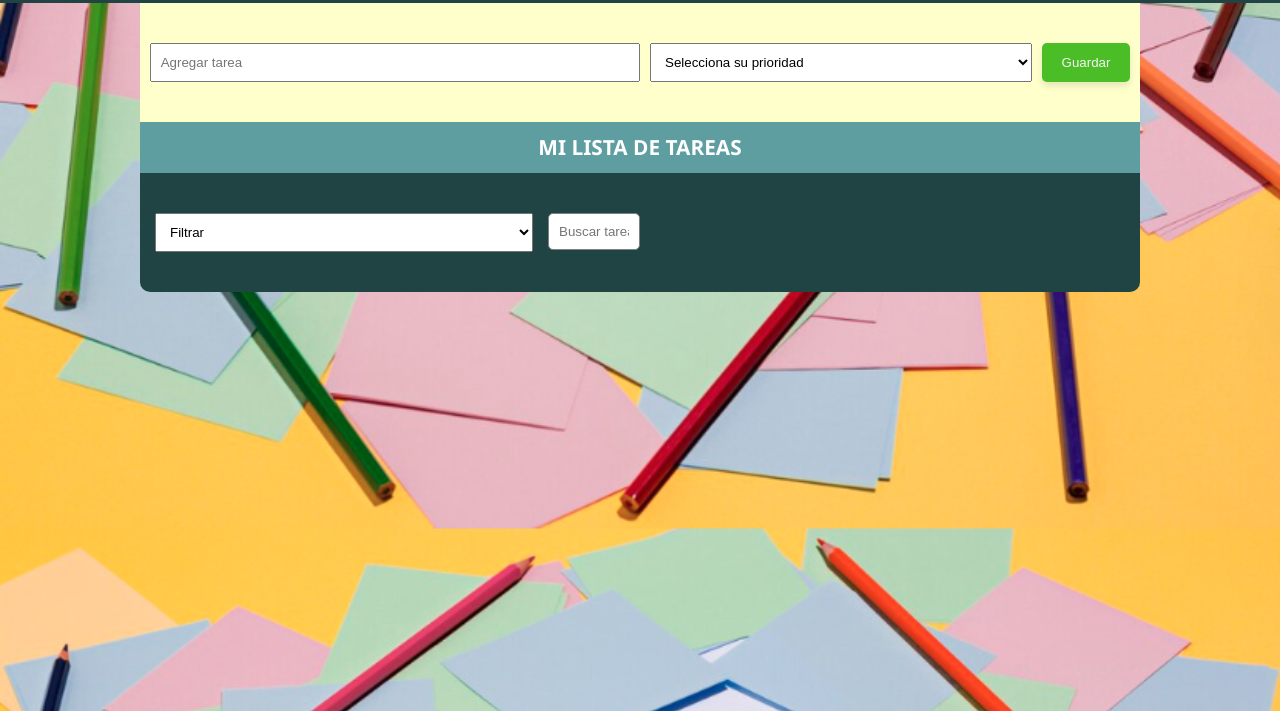
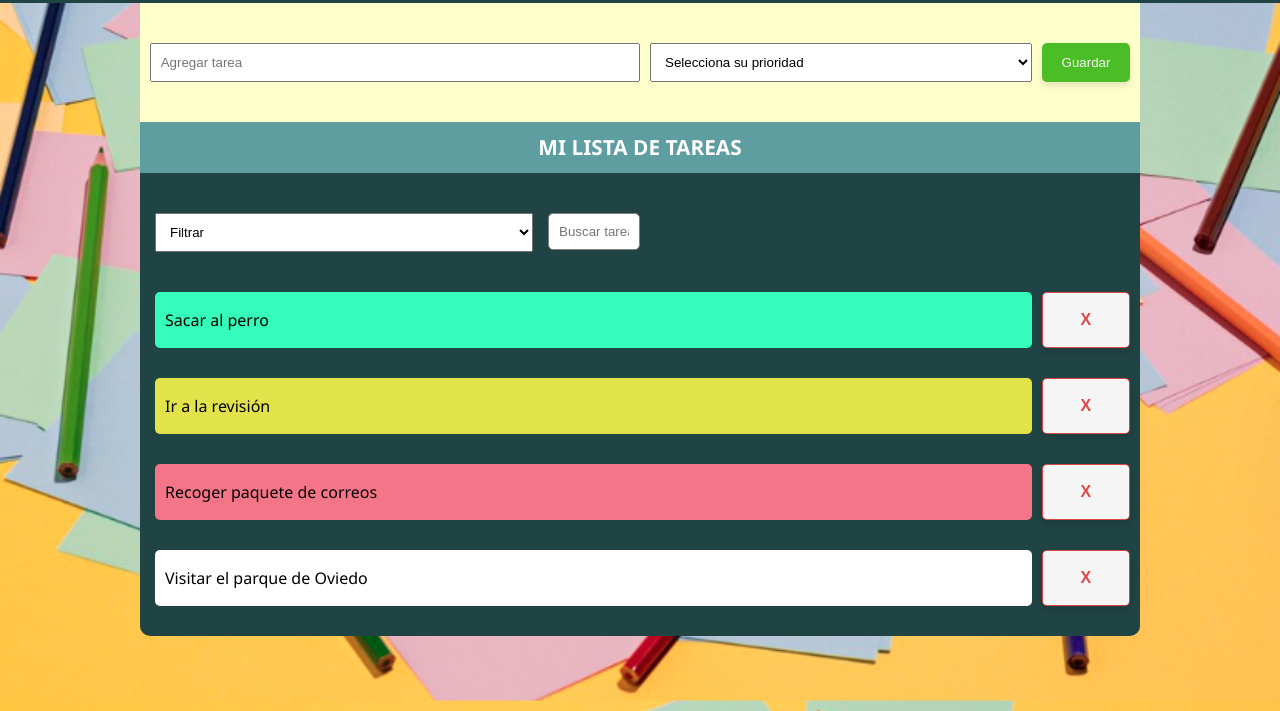
Before and after one commit to Sonia-Flores/listaDeTareas, a plain HTML site: page index.html in a window 1280 px wide. Shown: the part 89-800 px from the top of the page. Drawn offline with Linux system fonts and the light colour scheme; some packages are replaced by stand-ins of ours; a script that the page names is missing.

Commit message:
Desbordamiento controlado, carga inicial de datos

```diff
--- a/css/style.css
+++ b/css/style.css
@@ -5,8 +5,6 @@ body {
   background-image: url("./../img/fondo4.png");
   background-size: cover;
   background-position: center;
-
-
 }
 
 .wrapper {
@@ -90,6 +88,7 @@ section#taskList div {
   column-gap: 10px;
   padding-left: 15px;
   padding-bottom: 30px;
+  word-wrap: break-word;
 
   & p {
     width: calc(90% - 10px);
--- a/js/data.js
+++ b/js/data.js
@@ -7,10 +7,18 @@ const taskArray = [
     priority: "daily",
   },
   {
-      id: 1,
+    id: 2,
     description: "Ir a la revisión",
     priority: "monthly",
   },
-    {},
-    {},
+  {
+    id: 3,
+    description: "Recoger paquete de correos",
+    priority: "urgent",
+  },
+  {
+    id: 4,
+    description: "Visitar el parque de Oviedo",
+    priority: "",
+  },
 ];
--- a/js/listaTareas.js
+++ b/js/listaTareas.js
@@ -9,11 +9,10 @@ const sectiontaskList = document.querySelector("#taskList");
 
 /**
  * TODO Evitar que el texto desborde de la tarea
- * TODO Cargar una lista de 4 notas por defecto
  */
 
 // Variable para controlar el ID único de las nuevas tareas.
-let miId = 5;
+let miId = 101;
 
 /**
  * ! Display a message to the user using SweetAlert2 based on the type of message.
@@ -133,6 +132,18 @@ const getDataForm = (event) => {
 
   event.target.reset();
 };
+/**
+ * ! Imprime todas las tareas en un elemento del DOM especificado.
+ * @param {Array} lista - Un array de objetos tarea que se van a imprimir.
+ * @param {HTMLElement} domElement - El elemento del DOM donde se imprimirán las tareas.
+ * * Itera sobre el array de tareas proporcionado y para cada tarea, llama a la función `printOneTask` pasando el objeto de la tarea y el elemento del DOM como argumentos. Esta función no devuelve nada,pero modifica el DOM al añadir los elementos de cada tarea al elemento especificado.
+ * ? Cada objeto tarea dentro de la lista debe tener un formato específico que la función `printOneTask` pueda procesar, usualmente incluyendo propiedades como `id`, `description`, y `priority`.
+ */
+function printAllTask(lista, domElement) {
+  lista.forEach(item => printOneTask(item, domElement))
+}
+
+printAllTask(taskArray, sectiontaskList)
 
 // ! Añade un event listener al formulario para crear nuevas tareas al enviar el formulario.
 formNewTask.addEventListener("submit", getDataForm);
```
Also changed, not shown: index.html (line endings or trailing spaces). Lines whose indentation alone changed are shown as unchanged.
